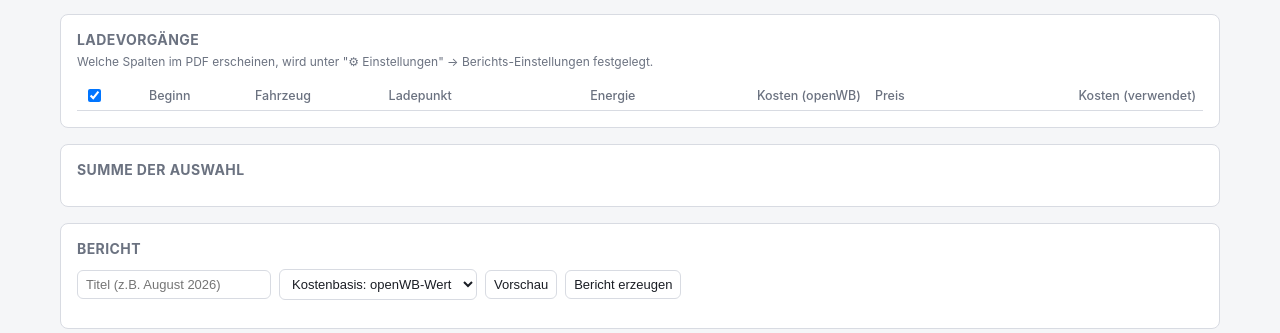
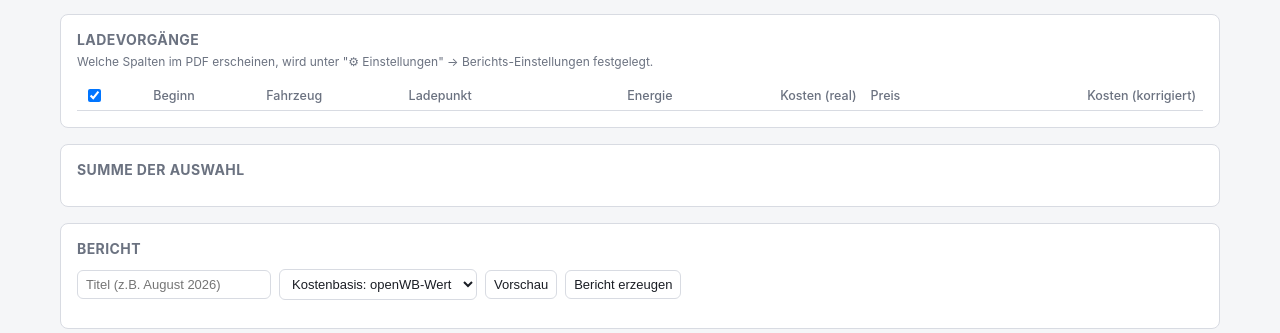
Before and after one commit to seaspotter/openwb-ladeprotokoll, a FastAPI app: page /report-review in a window 1280 px wide. Shown: the part 165-498 px from the top of the page. Run offline with FastAPI, Linux system fonts and the light colour scheme; data that the repository does not hold is empty; parts of the project's set-up code (start-up, migrations or seed data) failed here and were passed over.

Commit message:
Reapply cost-column rename lost in the grid-only revert
The earlier full git revert of grid-only pricing also swept away an
unrelated, separately-requested rename: "Kosten (openWB)" ->
"Kosten (real)" and "Kosten (verwendet)" -> "Kosten (korrigiert)" on
the Übersicht and Bericht-erstellen session tables. Reapply it in
index.html and report_review.html (header + cells + totals-grid
label), update MANUAL.md's references, and leave the just-restored
Kostenbasis selector/PDF meta line/Bisherige-Berichte columns alone.

Co-Authored-By: Claude Sonnet 5 <noreply@anthropic.com>

```diff
--- a/app/templates/index.html
+++ b/app/templates/index.html
@@ -102,8 +102,8 @@ try {
       <thead>
         <tr>
           <th>Beginn</th><th>Quelle</th><th>Fahrzeug</th><th>Ladepunkt</th>
-          <th class="numeric">Energie</th><th class="numeric">Kosten (openWB)</th>
-          <th>Preis</th><th class="numeric">Kosten (verwendet)</th>
+          <th class="numeric">Energie</th><th class="numeric">Kosten (real)</th>
+          <th>Preis</th><th class="numeric">Kosten (korrigiert)</th>
         </tr>
       </thead>
       <tbody id="sessions-body"></tbody>
--- a/app/templates/report_review.html
+++ b/app/templates/report_review.html
@@ -108,8 +108,8 @@ try {
         <tr>
           <th><input type="checkbox" id="select-all" checked></th>
           <th>Beginn</th><th>Fahrzeug</th><th>Ladepunkt</th>
-          <th class="numeric">Energie</th><th class="numeric">Kosten (openWB)</th>
-          <th>Preis</th><th class="numeric">Kosten (verwendet)</th>
+          <th class="numeric">Energie</th><th class="numeric">Kosten (real)</th>
+          <th>Preis</th><th class="numeric">Kosten (korrigiert)</th>
         </tr>
       </thead>
       <tbody id="sessions-body"></tbody>
@@ -271,7 +271,7 @@ function recomputeTotals() {
     <div class="stat"><div class="label">Energie</div><div class="value">${fmtNum(energy, 2, ' kWh')}</div></div>
     <div class="stat"><div class="label">Entladene Energie</div><div class="value">${fmtNum(discharged, 2, ' kWh')}</div></div>
     <div class="stat"><div class="label">Reichweite</div><div class="value">${fmtNum(range, 0, ' km')}</div></div>
-    <div class="stat"><div class="label">Kosten (openWB)</div><div class="value">${fmtNum(costOpenwb, 2, ' €')}</div></div>
+    <div class="stat"><div class="label">Kosten (real)</div><div class="value">${fmtNum(costOpenwb, 2, ' €')}</div></div>
     <div class="stat"><div class="label">Kosten (korrigiert)</div><div class="value">${fmtNum(costUsed, 2, ' €')}</div></div>
   `;
 }
```
Also changed, not shown: MANUAL.md (+2 -2 lines), CHANGELOG.md.
